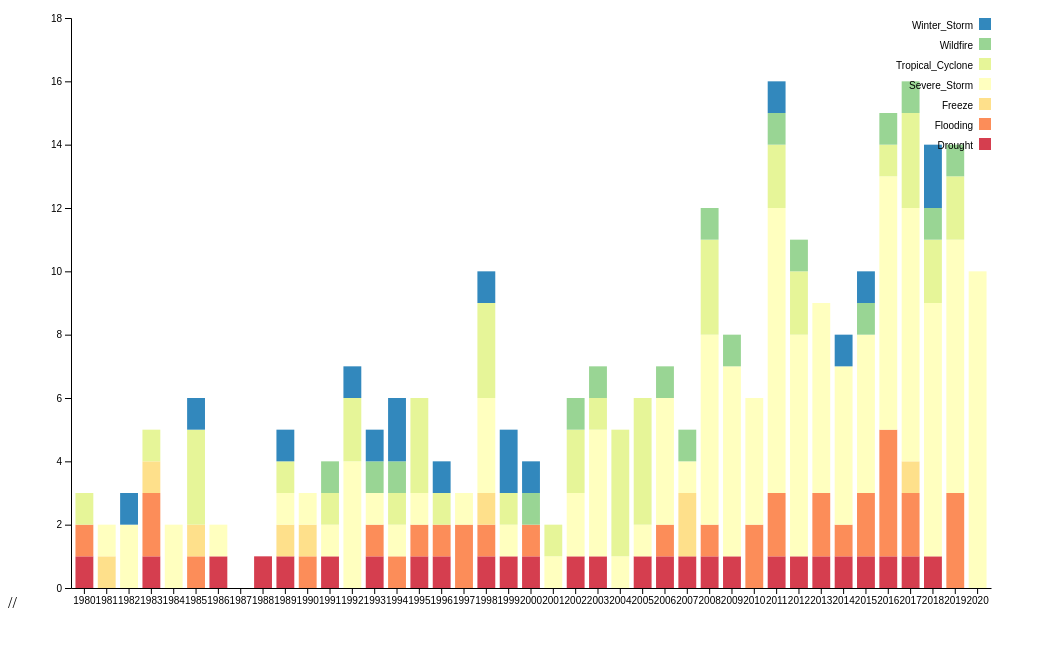
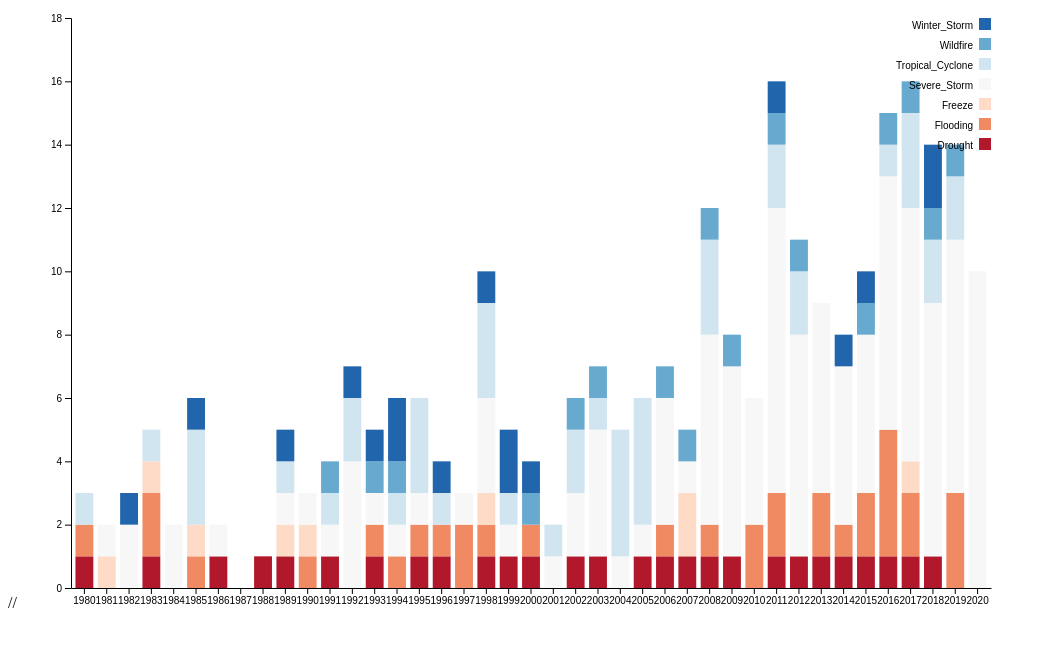
Before and after one commit to jayr2050/jayr2050.github.io, a plain HTML site: page index.html in a window 1280 px wide. Shown: the whole page, without its empty margins (0-1047 px from the left). Drawn offline with nearby package versions, Linux system fonts and the light colour scheme.

Commit message:
Update index.html

```diff
--- a/index.html
+++ b/index.html
@@ -61,7 +61,8 @@ d3.csv("https://raw.githubusercontent.com/jayr2050/jayr2050.github.io/master/bil
     .domain(subgroups)
     //.range(['#e41a1c','#377eb8','#4daf4a']);
 	//.range(["#98abc5", "#8a89a6", "#7b6888", "#6b486b", "#a05d56", "#d0743c", "#ff8c00"]);
-	.range(d3.schemeSpectral[7]);
+	//.range(d3.schemeSpectral[7]);
+	.range(d3.schemeRdBu[7]);
 
   //stack the data? --> stack per subgroup
   var stackedData = d3.stack()
```
